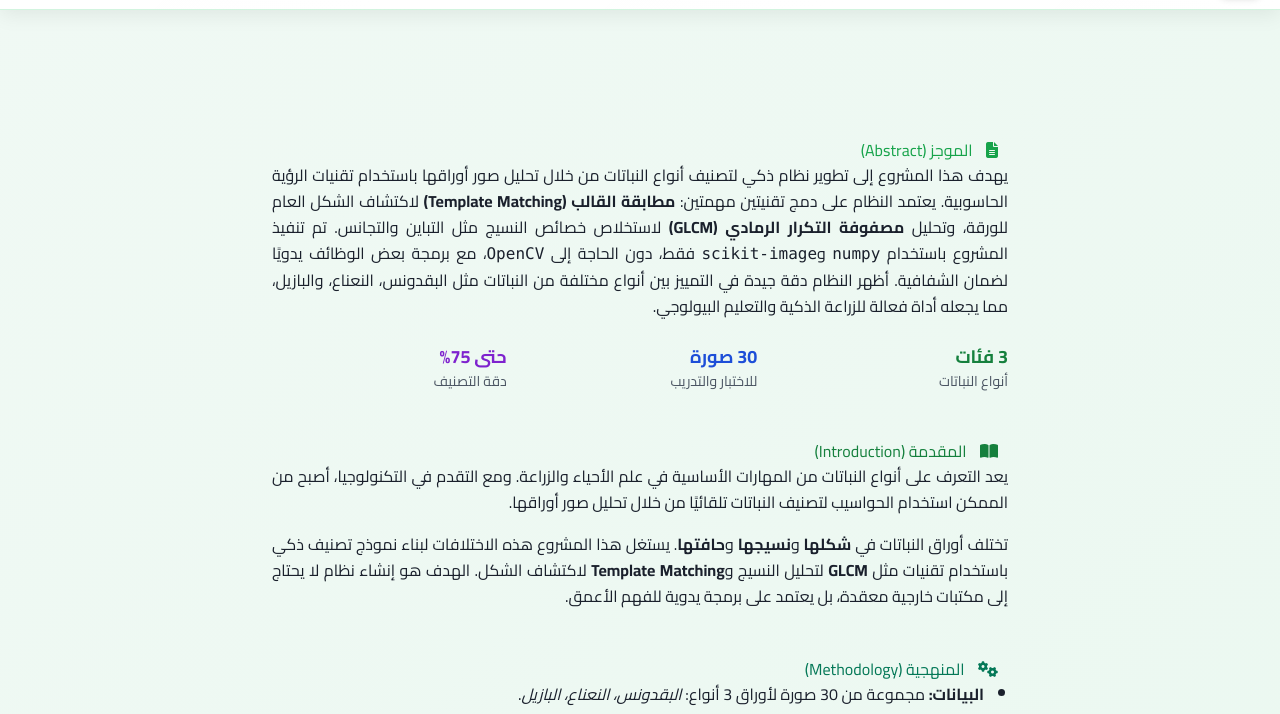
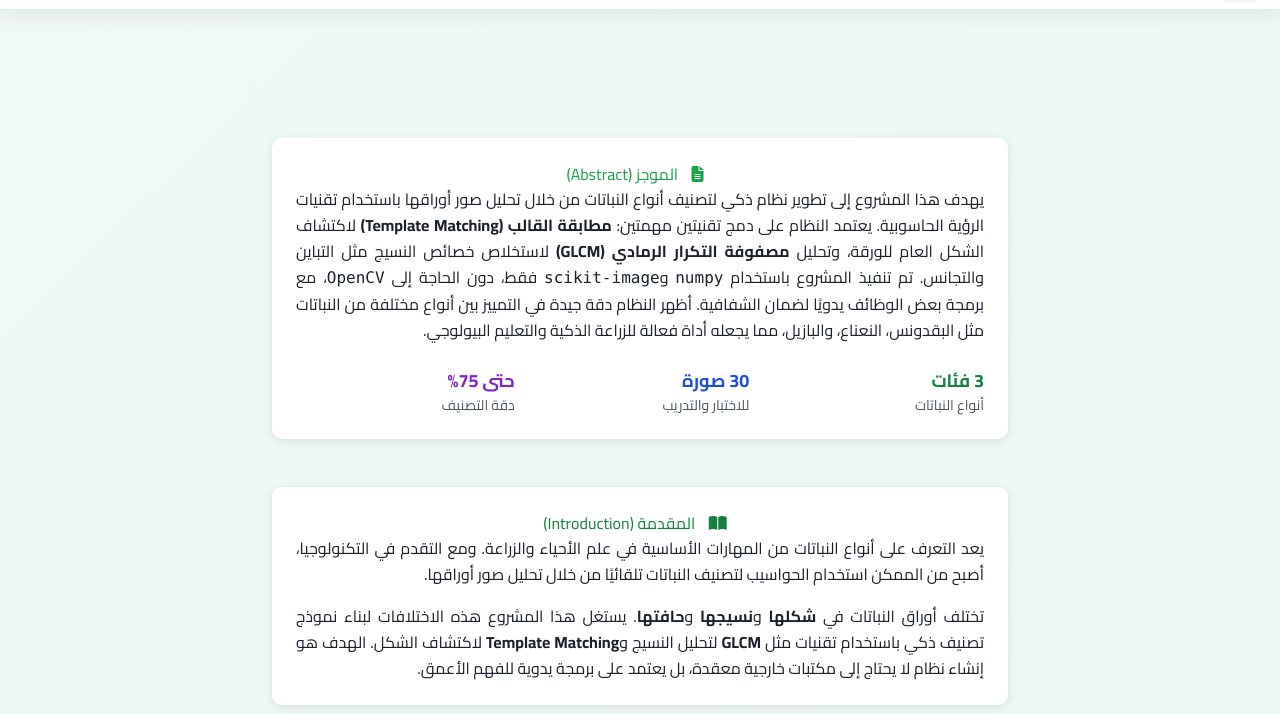
Before and after one commit to MohamedAmery-source/project, a plain HTML site: page index.html in a window 1280 px wide. Shown: the part 63-777 px from the top of the page. Drawn offline with nearby package versions, Linux system fonts and the light colour scheme.

Commit message:
Update index.html

```diff
--- a/index.html
+++ b/index.html
@@ -11,6 +11,23 @@
   <!-- Font Awesome for icons -->
   <link rel="stylesheet" href="https://cdnjs.cloudflare.com/ajax/libs/font-awesome/6.4.0/css/all.min.css">
   <style>
+    body {
+      font-family: 'Cairo', sans-serif;
+      background-color: #e8f5e8;
+      color: #1a202c;
+      margin: 0;
+      padding: 2rem;
+    }
+    .card {
+      background: white;
+      padding: 1.5rem;
+      border-radius: 10px;
+      box-shadow: 0 2px 10px rgba(0,0,0,0.1);
+      @apply bg-white p-6 rounded-xl shadow-lg border border-gray-100;
+    }
+    h2 {
+      color: #0d693b;
+      text-align: center;}
     body, html {
       font-family: 'Cairo', sans-serif;
       background: linear-gradient(135deg, #f0f9f4, #e6f7ed);
@@ -19,9 +36,7 @@
       padding: 0;
     }
     .section { scroll-margin-top: 90px; }
-    .card {
-      @apply bg-white p-6 rounded-xl shadow-lg border border-gray-100;
-    }
+
     .text-primary { @apply text-green-700; }
     .text-secondary { @apply text-gray-600; }
     .border-primary { @apply border-green-200; }
```
